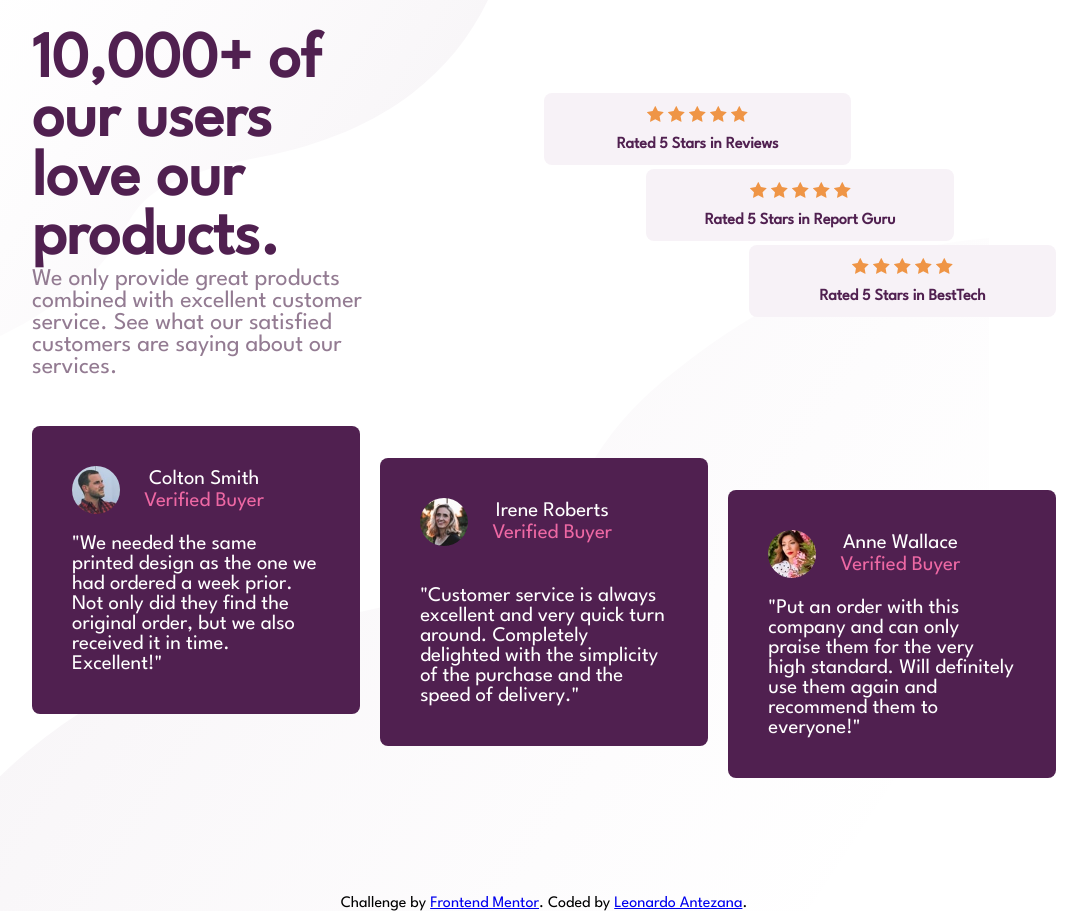
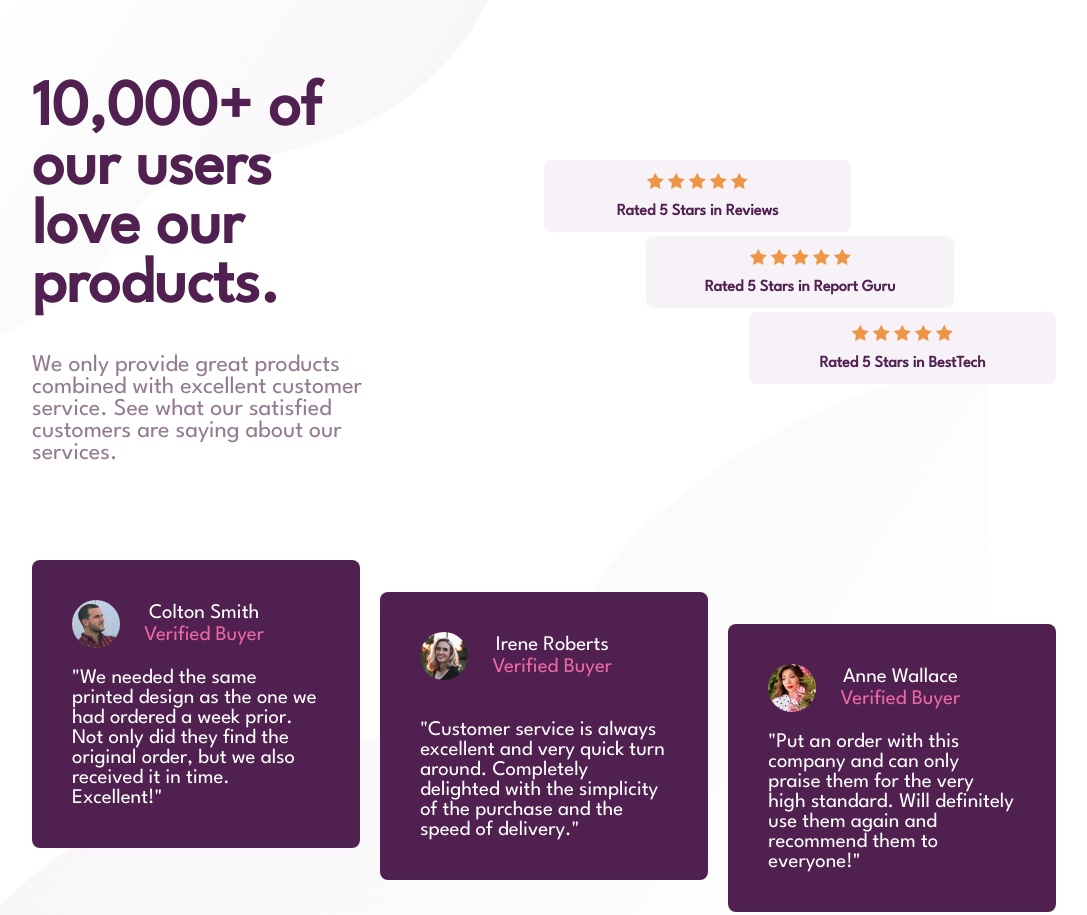
Before and after one commit to LeonardoAntezana/Desafio-3, a website: page index.html in a window 1280 px wide. Shown: the top 915 px of the page, without its empty margins (96-1183 px from the left). Drawn offline with Linux system fonts and the light colour scheme.

Commit message:
terminando

```diff
--- a/sass/_partials/index.scss
+++ b/sass/_partials/index.scss
@@ -121,13 +121,13 @@ body{
                 " conteiner-cards conteiner-cards"
                 "attribution attribution"
             ;
-            grid-template-rows: 0.5fr 0.5fr 0.6fr 0.5fr;
+            grid-template-rows: 1fr 0.5fr 0.6fr 0.5fr;
             grid-template-columns: 1fr 1fr;
             row-gap: 3rem;
 
 
             .welcome{
-                min-height: 60%;
+                min-height: 80%;
                 width: 70%;
                 .welcome__title{
                     font-size: 4rem;
```
Also changed, not shown: styles/styles.css.
